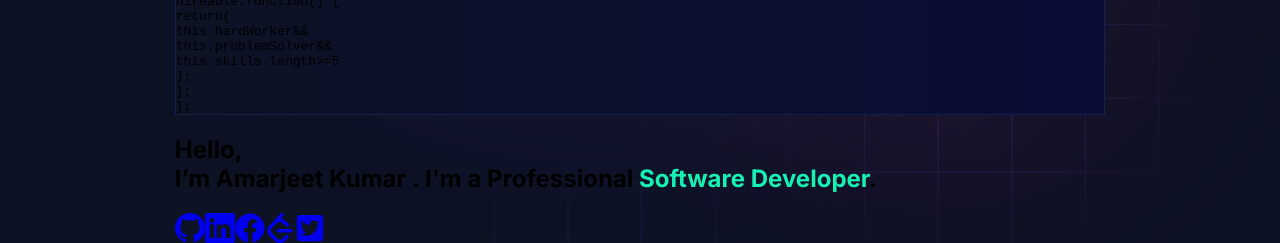
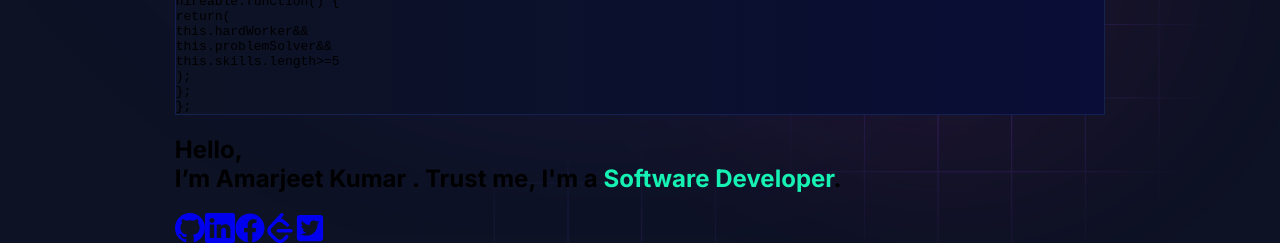
Before and after one commit to AmarjeetJyotis/Personal-Portfolio-Website, a Next.js app: page / in a window 1280 px wide. Shown: the part 940-1183 px from the top of the page. Built offline with nearby package versions, Linux system fonts and the light colour scheme; no server answers.

Commit message:
Update index.jsx

```diff
--- a/app/components/homepage/hero-section/index.jsx
+++ b/app/components/homepage/hero-section/index.jsx
@@ -26,7 +26,7 @@ function HeroSection() {
             Hello, <br />
             I’m {' '}
             <span className=" text-pink-500">{personalData.name}</span>
-            {` . I'm a Professional `}
+            {` . Trust me, I'm a `}
             <span className=" text-[#16f2b3]">{personalData.designation}</span>
             .
           </h1>
```
